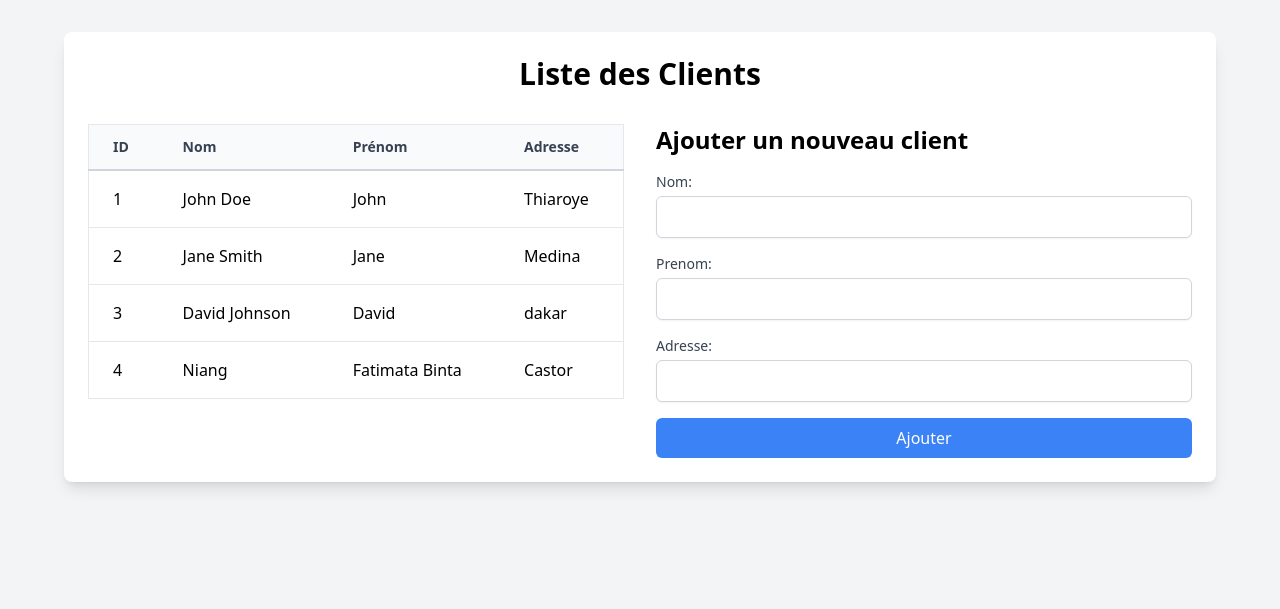
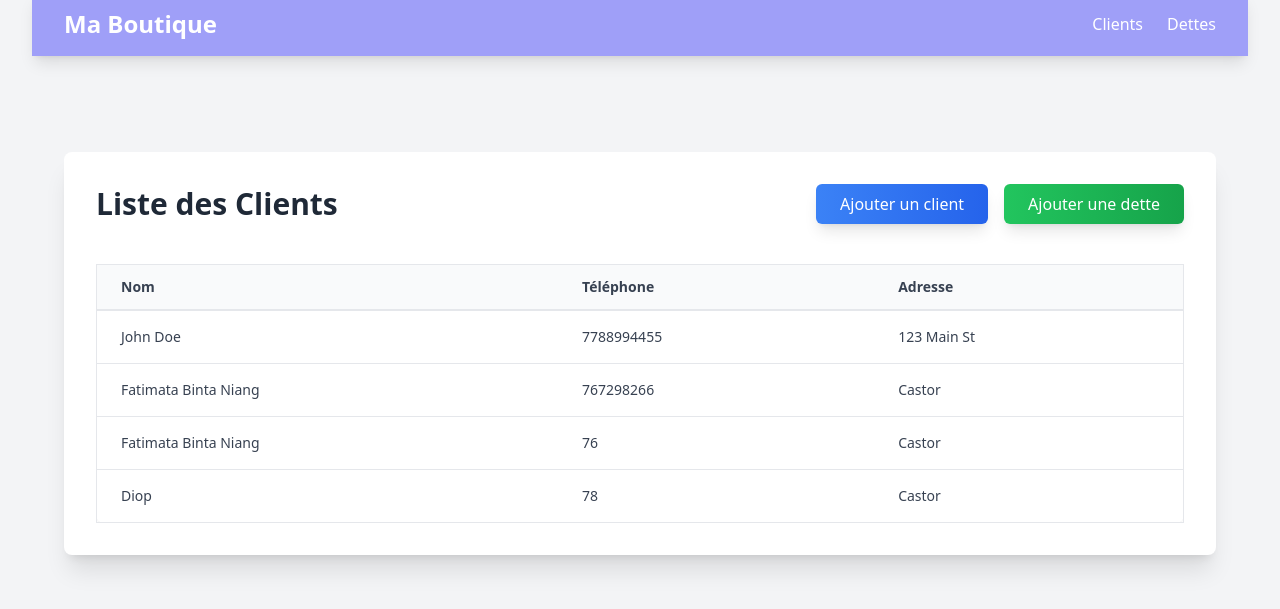
Before and after one commit to fatimatabintaniang/DevoirPHP, a PHP site: page / in a window 1280 px wide. Shown: the top 609 px of the page. Run offline with PHP 8.4, Linux system fonts and the light colour scheme; some libraries are stand-ins or nearby versions.

Commit message:
Derniere commit

```diff
--- a/controler/client.controller.php
+++ b/controler/client.controller.php
@@ -1,43 +1,155 @@
 <?php
+require_once "../model/model.php";
 
 // Charger les données existantes
 $data = jsonToArray();
 $clients = $data["clients"];
 
-// Vérifier si la requête est bien POST
-if ($_SERVER["REQUEST_METHOD"] === "POST") {
-    $nom = trim($_POST["nom"]);
-    $prenom= trim($_POST["prenom"]);
-    $adresse = trim($_POST["adresse"]);
+/**
+ * Valider les champs obligatoires
+ */
+function validateRequiredFields($fields) {
+    foreach ($fields as $field => $value) {
+        if (empty($value)) {
+            $_SESSION['error'] = "Tous les champs sont obligatoires.";
+            header("Location: " . WEBROOT . "?controller=client&page=client");
+            exit;
+        }
+    }
+}
 
-    // Vérifier que tous les champs sont remplis
-    if (empty($nom) || empty($prenom) || empty($adresse)) {
-        $_SESSION['error'] = "Tous les champs sont obligatoires.";
-        header("Location: " . WEBROOT . "?controller=client&page=client");
-        exit;
-    }
-
-    // Vérifier l'unicité du téléphone
+/**
+ * Vérifier l'unicité du téléphone
+ */
+function isPhoneUnique($clients, $telephone) {
     foreach ($clients as $client) {
-        if ($client["prenom"] === $prenom) {
+        if ($client['telephone'] === $telephone) {
             $_SESSION['error'] = "Ce numéro de téléphone est déjà utilisé.";
             header("Location: " . WEBROOT . "?controller=client&page=client");
             exit;
         }
     }
+}
 
-    // Générer un nouvel ID
-    $newId = count($clients) + 1;
+/**
+ * Ajouter un nouveau client
+ */
+function addClient($data, $nom, $telephone, $adresse) {
+    $newClient = [
+        "id" => count($data['clients']) + 1,
+        "nom" => $nom,
+        "telephone" => $telephone,
+        "adresse" => $adresse,
+        "dettes" => []
+    ];
+    $data['clients'][] = $newClient;
+    return $data;
+}
+
+/**
+ * Ajouter une dette à un client
+ */
+function addDette($data, $client_id, $montant, $date, $etat) {
+    foreach ($data['clients'] as &$client) {
+        if ($client['id'] === $client_id) {
+            $newDette = [
+                "id" => count($client['dettes']) + 1,
+                "montant" => $montant,
+                "date" => $date,
+                "etat" => $etat,
+                "articles" => []
+            ];
+            $client['dettes'][] = $newDette;
+            break;
+        }
+    }
+    return $data;
+}
+
+// Gestion des actions
+if (isset($_GET['action']) && $_GET['action'] === 'addClient') {
+    $nom = trim($_POST['nom']);
+    $telephone = trim($_POST['telephone']);
+    $adresse = trim($_POST['adresse']);
+
+    // Validation des champs
+    validateRequiredFields([
+        'nom' => $nom,
+        'telephone' => $telephone,
+        'adresse' => $adresse
+    ]);
+
+    // Vérifier l'unicité du téléphone
+    isPhoneUnique($data['clients'], $telephone);
+
+    // Ajouter le nouveau client
+    $data = addClient($data, $nom, $telephone, $adresse);
+
+    // Sauvegarder dans le fichier JSON
+    file_put_contents(__DIR__ . "/../bd/bd.json", json_encode($data, JSON_PRETTY_PRINT));
+
+    // Redirection avec succès
+    $_SESSION['success'] = "Client ajouté avec succès !";
+    header("Location: " . WEBROOT . "?controller=client&page=client");
+    exit;
+}
+
+if (isset($_GET['action']) && $_GET['action'] === 'addDette') {
+    $client_id = intval($_POST['client_id']);
+    $montant = floatval($_POST['montant']);
+    $date = trim($_POST['date']);
+    $etat = trim($_POST['etat']);
+
+    // Validation des champs
+    validateRequiredFields([
+        'client_id' => $client_id,
+        'montant' => $montant,
+        'date' => $date,
+        'etat' => $etat
+    ]);
+
+    // Ajouter la dette au client
+    $data = addDette($data, $client_id, $montant, $date, $etat);
+
+    // Sauvegarder dans le fichier JSON
+    file_put_contents(__DIR__ . "/../bd/bd.json", json_encode($data, JSON_PRETTY_PRINT));
+
+    // Redirection avec succès
+    $_SESSION['success'] = "Dette ajoutée avec succès !";
+    header("Location: " . WEBROOT . "?controller=client&page=client");
+    exit;
+}
+
+// Gestion de l'ajout de client via POST (sans action spécifique)
+if ($_SERVER["REQUEST_METHOD"] === "POST") {
+    $nom = trim($_POST["nom"]);
+    $prenom = trim($_POST["prenom"]);
+    $adresse = trim($_POST["adresse"]);
+
+    // Validation des champs
+    validateRequiredFields([
+        'nom' => $nom,
+        'prenom' => $prenom,
+        'adresse' => $adresse
+    ]);
+
+    // Vérifier l'unicité du prénom (si nécessaire)
+    foreach ($clients as $client) {
+        if ($client["prenom"] === $prenom) {
+            $_SESSION['error'] = "Ce prénom est déjà utilisé.";
+            header("Location: " . WEBROOT . "?controller=client&page=client");
+            exit;
+        }
+    }
 
     // Ajouter le nouveau client
     $newClient = [
-        "id" => $newId,
+        "id" => count($clients) + 1,
         "nom" => $nom,
         "prenom" => $prenom,
         "adresse" => $adresse,
-        "dettes" => [] // Liste vide au départ
+        "dettes" => []
     ];
-
     $data["clients"][] = $newClient;
 
     // Sauvegarder dans le fichier JSON
@@ -48,4 +160,5 @@ if ($_SERVER["REQUEST_METHOD"] === "POST") {
     exit;
 }
 
+// Charger la vue
 require_once __DIR__ . "/../views/client.html.php";
--- a/public/index.php
+++ b/public/index.php
@@ -6,7 +6,8 @@ require_once "../model/model.php"; // Chemin absolu vers model.php
 
 // Liste des contrôleurs disponibles
 $controllers = [
-    "client" => __DIR__ . "/../controler/client.controller.php"
+    "client" => __DIR__ . "/../controler/client.controller.php",
+    "dette" => __DIR__ . "/../controler/dettes.controller.php"
 ];
 
 $controller = $_GET['controller'] ?? 'client';
@@ -21,6 +22,9 @@ if (array_key_exists($controller, $controllers)) {
 
 if ($controller === 'client' && $page === 'client') {
     require_once __DIR__ . "/../views/client.html.php";
-} else {
+}elseif ($controller === 'dette' && $page === 'dettes') {
+    require_once __DIR__ . "/../views/dettes.html.php";
+}
+ else {
     echo "Page non trouvée.";
 }
--- a/views/client.html.php
+++ b/views/client.html.php
@@ -8,8 +8,24 @@
     <script src="https://cdn.tailwindcss.com"></script>
 </head>
 <body class="bg-gray-100 p-8">
-    <div class="max-w-6xl mx-auto bg-white p-6 rounded-lg shadow-lg">
-        <h1 class="text-3xl font-bold text-center mb-8">Liste des Clients</h1>
+    <?php require_once __DIR__ . "/./composant/navbar.html.php"; ?>
+    <div class="max-w-6xl mx-auto bg-white p-8 rounded-lg shadow-xl mt-24">
+        <!-- En-tête avec titre et boutons -->
+        <div class="flex justify-between items-center mb-8">
+            <h1 class="text-3xl font-bold text-gray-800">Liste des Clients</h1>
+            <div class="flex space-x-4">
+                <!-- Bouton pour ouvrir le modal ajout de client -->
+                <button onclick="openModal('addClientModal')"
+                        class="bg-gradient-to-r from-blue-500 to-blue-600 text-white px-6 py-2 rounded-md shadow-lg hover:from-blue-600 hover:to-blue-700 transition duration-300 ease-in-out">
+                    Ajouter un client
+                </button>
+                <!-- Bouton pour ouvrir le modal ajout de dette -->
+                <button onclick="openModal('addDetteModal')"
+                        class="bg-gradient-to-r from-green-500 to-green-600 text-white px-6 py-2 rounded-md shadow-lg hover:from-green-600 hover:to-green-700 transition duration-300 ease-in-out">
+                    Ajouter une dette
+                </button>
+            </div>
+        </div>
 
         <!-- Affichage des messages d'erreur -->
         <?php if (isset($_SESSION['error'])): ?>
@@ -18,60 +34,118 @@
             </div>
         <?php endif; ?>
 
-        <!-- Conteneur pour aligner le tableau et le formulaire -->
-        <div class="flex flex-col md:flex-row gap-8">
         <!-- Tableau des clients -->
-            <div class="flex-1 overflow-x-auto">
-                <table class="min-w-full bg-white border border-gray-200">
+        <div class="overflow-x-auto mt-10">
+            <table class="min-w-full bg-white border border-gray-200 rounded-lg shadow-sm">
                 <thead class="bg-gray-50">
                     <tr>
-                            <th class="px-6 py-3 border-b-2 border-gray-300 text-left text-sm font-semibold text-gray-700">ID</th>
-                            <th class="px-6 py-3 border-b-2 border-gray-300 text-left text-sm font-semibold text-gray-700">Nom</th>
-                            <th class="px-6 py-3 border-b-2 border-gray-300 text-left text-sm font-semibold text-gray-700">Prénom</th>
-                            <th class="px-6 py-3 border-b-2 border-gray-300 text-left text-sm font-semibold text-gray-700">Adresse</th>
+                        <th class="px-6 py-3 border-b-2 border-gray-200 text-left text-sm font-semibold text-gray-700">Nom</th>
+                        <th class="px-6 py-3 border-b-2 border-gray-200 text-left text-sm font-semibold text-gray-700">Téléphone</th>
+                        <th class="px-6 py-3 border-b-2 border-gray-200 text-left text-sm font-semibold text-gray-700">Adresse</th>
                     </tr>
                 </thead>
                 <tbody>
                     <?php foreach ($clients as $client): ?>
-                            <tr class="hover:bg-gray-50">
-                                <td class="px-6 py-4 border-b border-gray-200"><?php echo htmlspecialchars($client['id']); ?></td>
-                                <td class="px-6 py-4 border-b border-gray-200"><?php echo htmlspecialchars($client['nom']); ?></td>
-                                <td class="px-6 py-4 border-b border-gray-200"><?php echo htmlspecialchars($client['prenom']); ?></td>
-                                <td class="px-6 py-4 border-b border-gray-200"><?php echo htmlspecialchars($client['adresse']); ?></td>
+                        <tr class="hover:bg-gray-50 transition duration-150 ease-in-out">
+                            <td class="px-6 py-4 border-b border-gray-200 text-sm text-gray-700"><?php echo htmlspecialchars($client['nom']); ?></td>
+                            <td class="px-6 py-4 border-b border-gray-200 text-sm text-gray-700"><?php echo htmlspecialchars($client['telephone']); ?></td>
+                            <td class="px-6 py-4 border-b border-gray-200 text-sm text-gray-700"><?php echo htmlspecialchars($client['adresse']); ?></td>
                         </tr>
                     <?php endforeach; ?>
                 </tbody>
             </table>
         </div>
 
-
-            <!-- Formulaire pour ajouter un nouveau client -->
-<div class="flex-1">
-    <h2 class="text-2xl font-bold mb-4">Ajouter un nouveau client</h2>
-    <form method="POST" action="" class="space-y-4">
+        <!-- Modal pour ajouter un client -->
+        <div id="addClientModal" class="fixed inset-0 bg-black bg-opacity-50 hidden justify-center items-center p-4">
+            <div class="bg-white p-8 rounded-lg w-full max-w-md shadow-2xl transform transition-all duration-300 ease-in-out">
+                <h2 class="text-2xl font-bold mb-6 text-gray-800">Ajouter un client</h2>
+                <form method="POST" action="?controller=client&action=addClient" class="space-y-6">
                     <div>
                         <label for="nom" class="block text-sm font-medium text-gray-700">Nom:</label>
                         <input type="text" id="nom" name="nom" required
-                   class="mt-1 block w-full px-3 py-2 border border-gray-300 rounded-md shadow-sm focus:outline-none focus:ring-2 focus:ring-blue-500">
+                               class="mt-1 block w-full px-4 py-2 border border-gray-300 rounded-md shadow-sm focus:outline-none focus:ring-2 focus:ring-blue-500 focus:border-blue-500">
                     </div>
                     <div>
-            <label for="prenom" class="block text-sm font-medium text-gray-700">Prenom:</label>
-            <input type="text" id="prenom" name="prenom" required
-                   class="mt-1 block w-full px-3 py-2 border border-gray-300 rounded-md shadow-sm focus:outline-none focus:ring-2 focus:ring-blue-500">
+                        <label for="telephone" class="block text-sm font-medium text-gray-700">Téléphone:</label>
+                        <input type="text" id="telephone" name="telephone" required
+                               class="mt-1 block w-full px-4 py-2 border border-gray-300 rounded-md shadow-sm focus:outline-none focus:ring-2 focus:ring-blue-500 focus:border-blue-500">
                     </div>
                     <div>
                         <label for="adresse" class="block text-sm font-medium text-gray-700">Adresse:</label>
                         <input type="text" id="adresse" name="adresse" required
-                   class="mt-1 block w-full px-3 py-2 border border-gray-300 rounded-md shadow-sm focus:outline-none focus:ring-2 focus:ring-blue-500">
+                               class="mt-1 block w-full px-4 py-2 border border-gray-300 rounded-md shadow-sm focus:outline-none focus:ring-2 focus:ring-blue-500 focus:border-blue-500">
                     </div>
+                    <div class="flex justify-end space-x-4">
+                        <button type="button" onclick="closeModal('addClientModal')"
+                                class="bg-gray-500 text-white px-4 py-2 rounded-md hover:bg-gray-600 transition duration-300 ease-in-out">
+                            Annuler
+                        </button>
                         <button type="submit"
-                class="w-full bg-blue-500 text-white px-4 py-2 rounded-md hover:bg-blue-600 focus:outline-none focus:ring-2 focus:ring-blue-500">
+                                class="bg-blue-500 text-white px-4 py-2 rounded-md hover:bg-blue-600 transition duration-300 ease-in-out">
                             Ajouter
                         </button>
+                    </div>
                 </form>
             </div>
+        </div>
 
+        <!-- Modal pour ajouter une dette -->
+        <div id="addDetteModal" class="fixed inset-0 bg-black bg-opacity-50 hidden justify-center items-center p-4">
+            <div class="bg-white p-8 rounded-lg w-full max-w-md shadow-2xl transform transition-all duration-300 ease-in-out">
+                <h2 class="text-2xl font-bold mb-6 text-gray-800">Ajouter une dette</h2>
+                <form method="POST" action="?controller=client&action=addDette" class="space-y-6">
+                    <div>
+                        <label for="client_id" class="block text-sm font-medium text-gray-700">Client:</label>
+                        <select id="client_id" name="client_id" required
+                                class="mt-1 block w-full px-4 py-2 border border-gray-300 rounded-md shadow-sm focus:outline-none focus:ring-2 focus:ring-blue-500 focus:border-blue-500">
+                            <?php foreach ($clients as $client): ?>
+                                <option value="<?php echo $client['id']; ?>"><?php echo $client['nom']; ?></option>
+                            <?php endforeach; ?>
+                        </select>
                     </div>
+                    <div>
+                        <label for="montant" class="block text-sm font-medium text-gray-700">Montant:</label>
+                        <input type="number" id="montant" name="montant" required
+                               class="mt-1 block w-full px-4 py-2 border border-gray-300 rounded-md shadow-sm focus:outline-none focus:ring-2 focus:ring-blue-500 focus:border-blue-500">
+                    </div>
+                    <div>
+                        <label for="date" class="block text-sm font-medium text-gray-700">Date:</label>
+                        <input type="date" id="date" name="date" required
+                               class="mt-1 block w-full px-4 py-2 border border-gray-300 rounded-md shadow-sm focus:outline-none focus:ring-2 focus:ring-blue-500 focus:border-blue-500">
+                    </div>
+                    <div>
+                        <label for="etat" class="block text-sm font-medium text-gray-700">État:</label>
+                        <select id="etat" name="etat" required
+                                class="mt-1 block w-full px-4 py-2 border border-gray-300 rounded-md shadow-sm focus:outline-none focus:ring-2 focus:ring-blue-500 focus:border-blue-500">
+                            <option value="Solde">Solde</option>
+                            <option value="Restant">Restant</option>
+                        </select>
+                    </div>
+                    <div class="flex justify-end space-x-4">
+                        <button type="button" onclick="closeModal('addDetteModal')"
+                                class="bg-gray-500 text-white px-4 py-2 rounded-md hover:bg-gray-600 transition duration-300 ease-in-out">
+                            Annuler
+                        </button>
+                        <button type="submit"
+                                class="bg-green-500 text-white px-4 py-2 rounded-md hover:bg-green-600 transition duration-300 ease-in-out">
+                            Ajouter
+                        </button>
+                    </div>
+                </form>
+            </div>
+        </div>
+
+        <!-- Script pour gérer les modals -->
+        <script>
+            function openModal(modalId) {
+                document.getElementById(modalId).classList.remove('hidden');
+            }
+
+            function closeModal(modalId) {
+                document.getElementById(modalId).classList.add('hidden');
+            }
+        </script>
     </div>
 </body>
 </html>
--- /dev/null
+++ b/views/composant/navbar.html.php
@@ -0,0 +1,19 @@
+<nav class="bg-[#9F9FF8] p-4 shadow-lg -mt-10 ">
+    <div class="max-w-6xl mx-auto flex justify-between items-center">
+        <a href="#" class="text-white text-2xl font-bold">
+            Ma Boutique
+        </a>
+
+        <!-- Liens de navigation -->
+        <div class="flex space-x-6">
+            <a href="<?=WEBROOT?>?controller=client&page=client"
+               class="text-white hover:text-gray-200 transition duration-300 ease-in-out">
+                Clients
+            </a>
+            <a href="<?=WEBROOT?>?controller=dette&page=dettes"
+               class="text-white hover:text-gray-200 transition duration-300 ease-in-out">
+                Dettes
+            </a>
+        </div>
+    </div>
+</nav>
```
Also changed, not shown: bd/bd.json (+45 -25 lines), controler/dettes.controller.php (added, +34 -0 lines), views/dettes.html.php (added, +61 -0 lines), views/composant/footer.html (added). Lines whose indentation alone changed are shown as unchanged.
